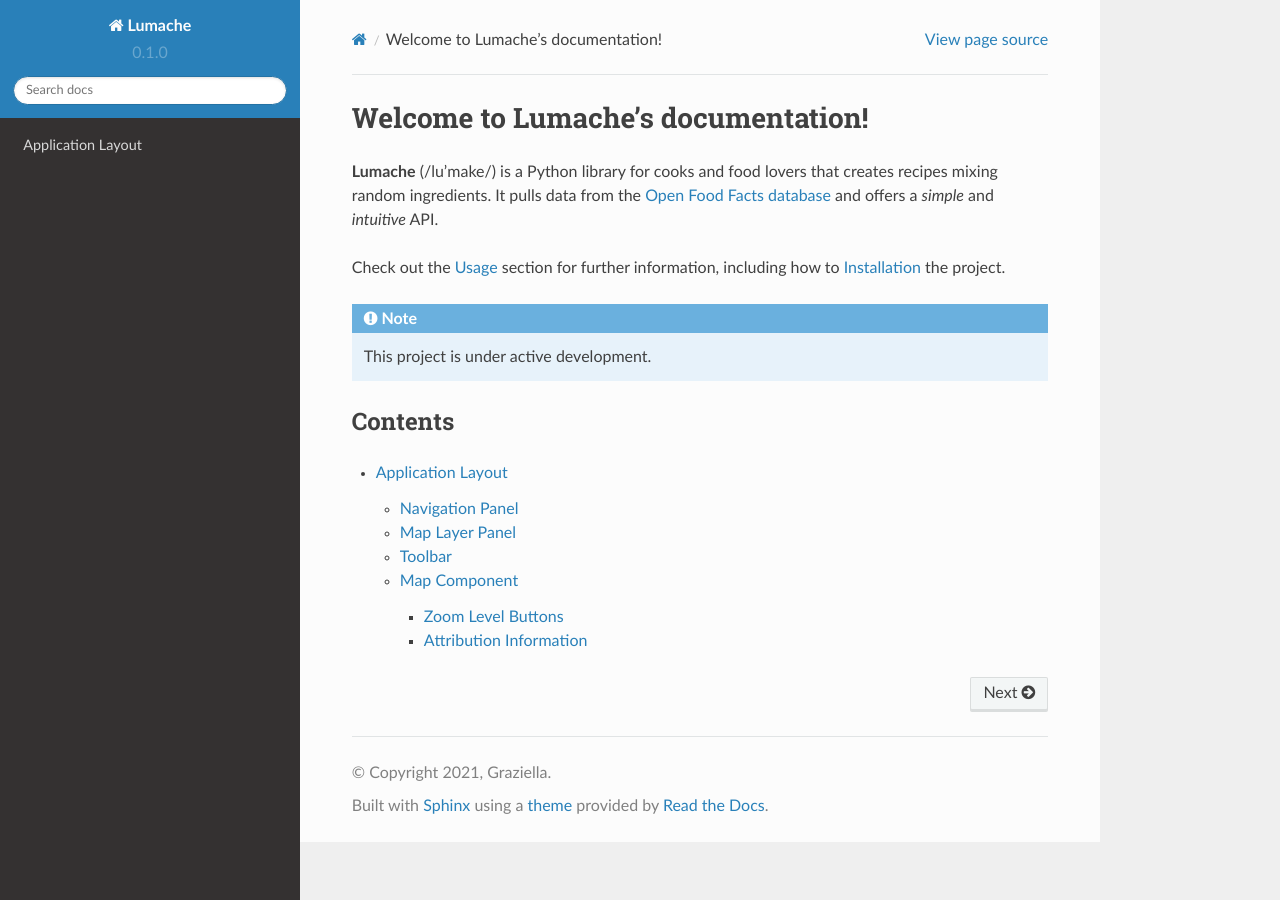
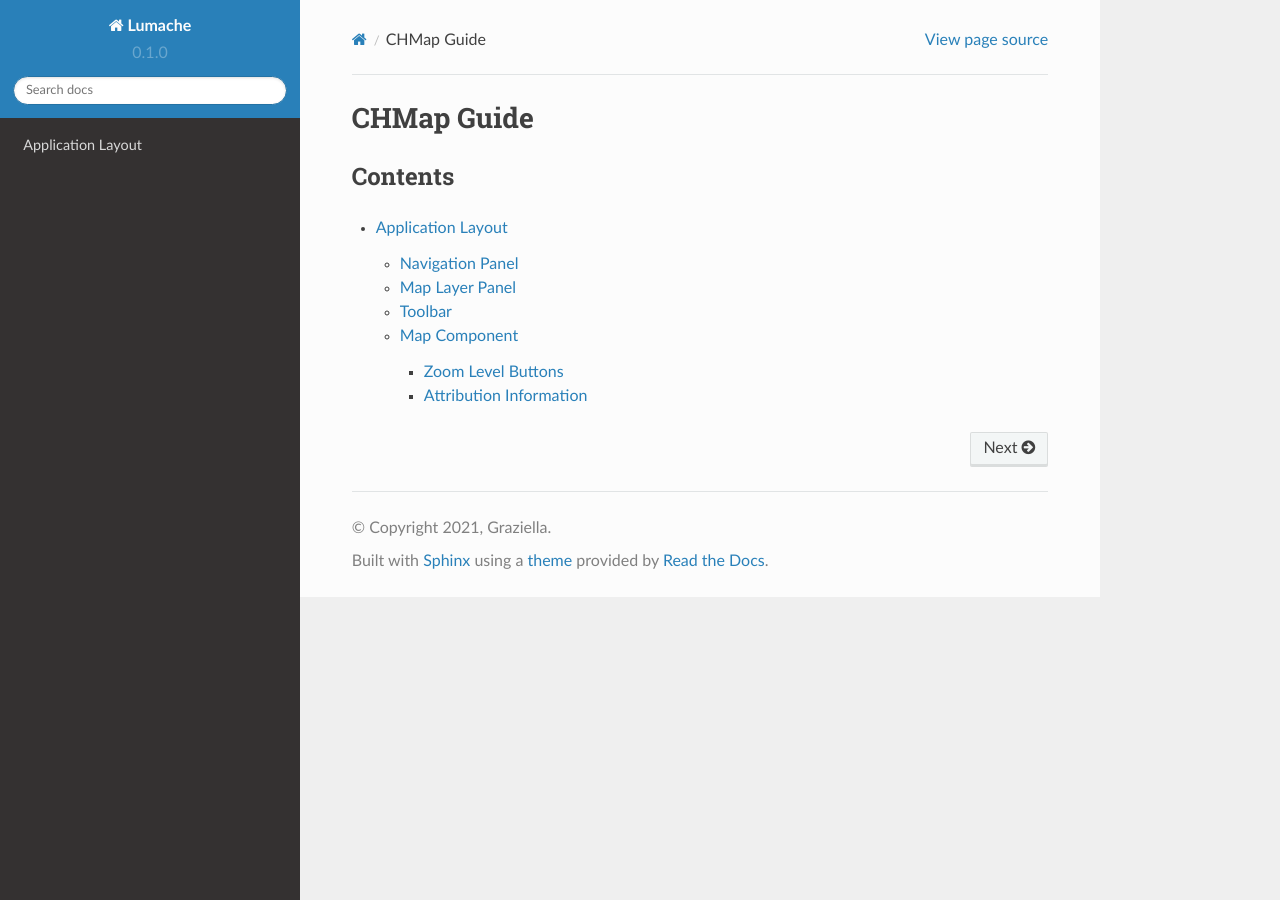
Before and after one commit to spenno3/chmap, a Sphinx documentation site: the page built from docs/source/index.rst, in a window 1280 px wide. Built offline with Sphinx 7.4.7 and the Read the Docs theme 2.0.0, drawn with Linux system fonts in a browser that asks for light colours.

Commit message:
Update index.rst

```diff
--- a/docs/source/index.rst
+++ b/docs/source/index.rst
@@ -1,17 +1,5 @@
-Welcome to Lumache's documentation!
+CHMap Guide
 ===================================
-
-**Lumache** (/lu'make/) is a Python library for cooks and food lovers
-that creates recipes mixing random ingredients.
-It pulls data from the `Open Food Facts database <https://world.openfoodfacts.org/>`_
-and offers a *simple* and *intuitive* API.
-
-Check out the :doc:`usage` section for further information, including
-how to :ref:`installation` the project.
-
-.. note::
-
-   This project is under active development.
 
 Contents
 --------
```
